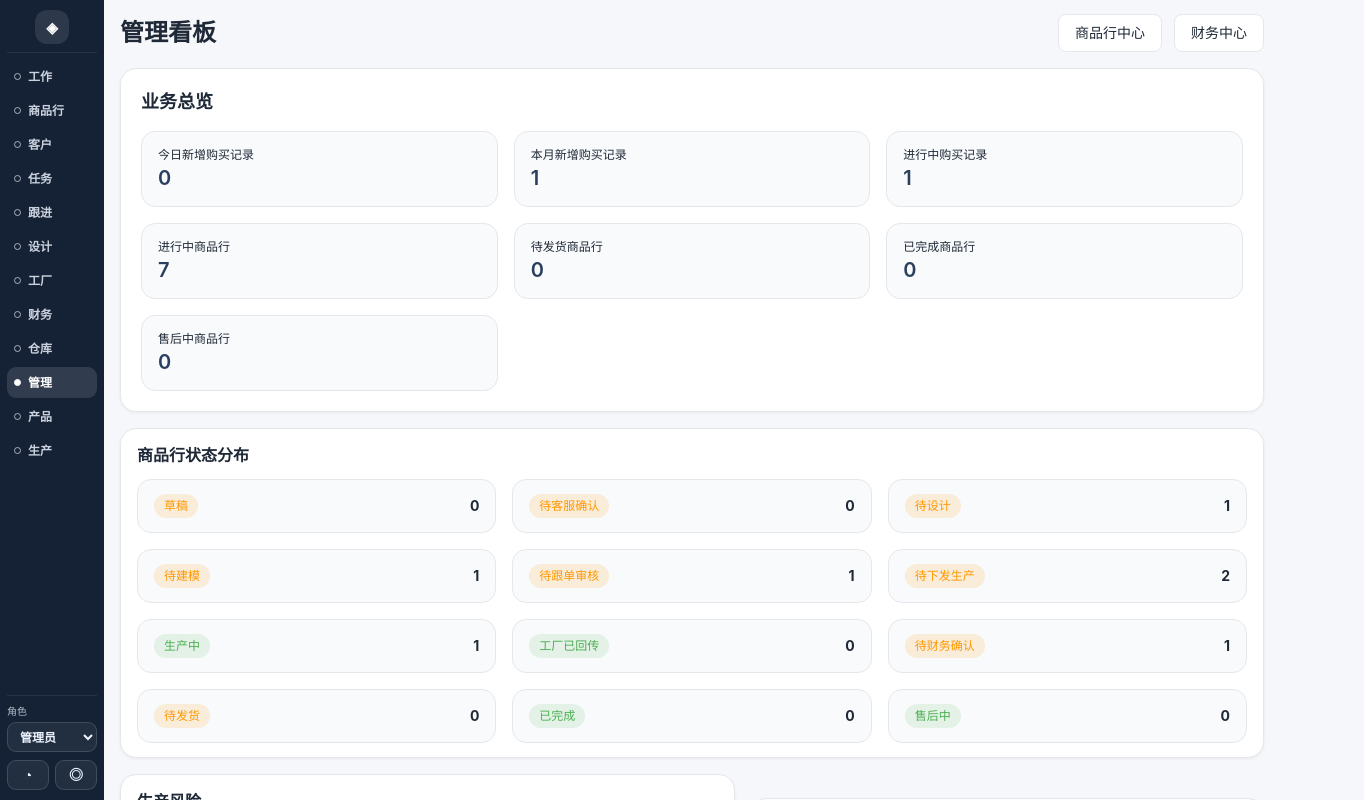
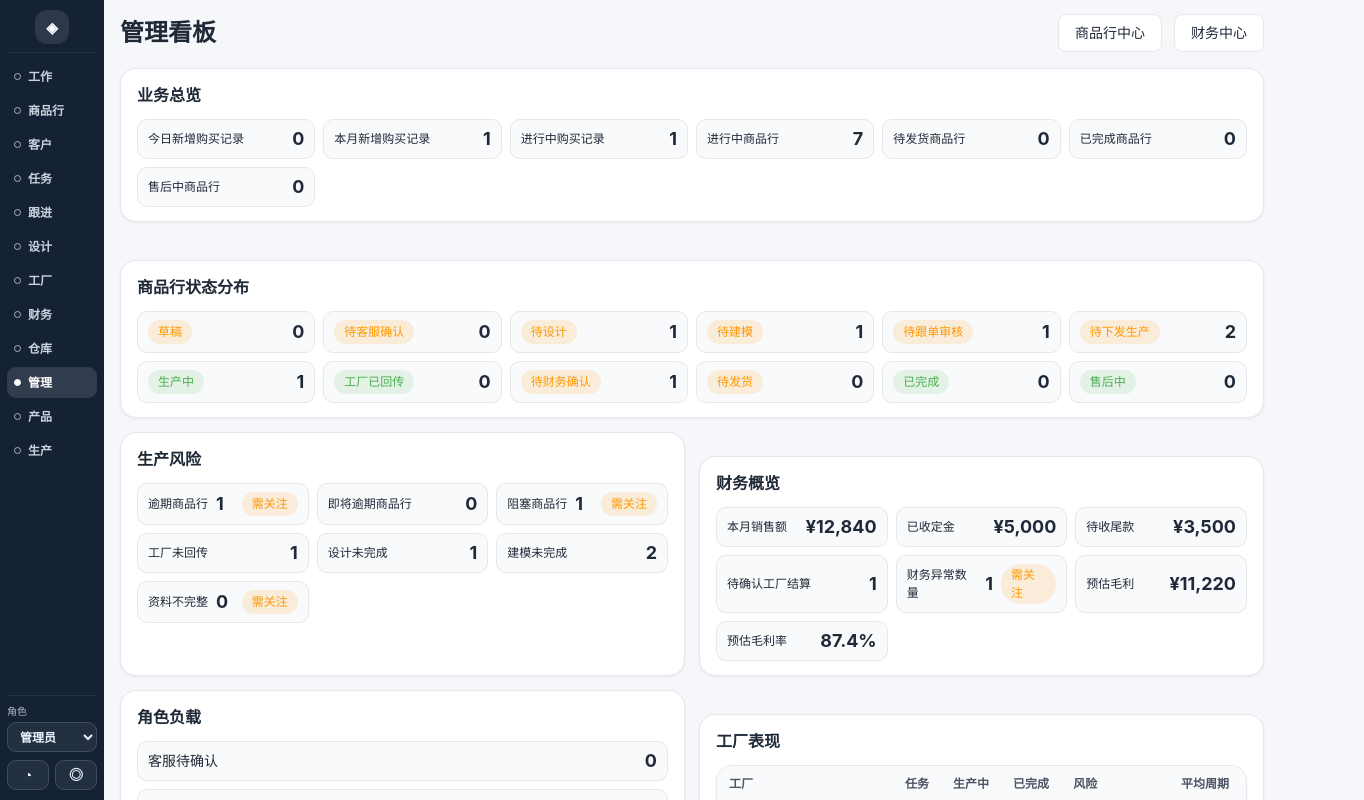
Before and after one commit to lulichao1991/erp2, a React (Vite) app: page /management in a window 1280 px wide. Shown: the top 800 px of the page, 1364 px wide, since content can reach past the window. Built offline with nearby package versions, Linux system fonts and the light colour scheme.

Commit message:
fix: tighten role workbench review layouts

```diff
--- a/src/pages/management/ManagementDashboardPage.tsx
+++ b/src/pages/management/ManagementDashboardPage.tsx
@@ -1,5 +1,5 @@
 import { Link } from 'react-router-dom'
-import { PageContainer, PageHeader, RiskTag, SectionCard, StatusTag, SummaryCard } from '@/components/common'
+import { PageContainer, PageHeader, RiskTag, SectionCard, StatusTag } from '@/components/common'
 import { useAppData } from '@/hooks/useAppData'
 import { buildManagementDashboardMetrics } from '@/services/management/managementDashboard'
 
@@ -9,6 +9,33 @@ const formatPercent = (value?: number) => `${value ?? 0}%`
 export const ManagementDashboardPage = () => {
   const { purchases, orderLines } = useAppData()
   const metrics = buildManagementDashboardMetrics(purchases, orderLines)
+  const businessMetrics = [
+    { label: '今日新增购买记录', value: metrics.businessOverview.todayPurchaseCount },
+    { label: '本月新增购买记录', value: metrics.businessOverview.monthPurchaseCount },
+    { label: '进行中购买记录', value: metrics.businessOverview.activePurchaseCount },
+    { label: '进行中商品行', value: metrics.businessOverview.activeOrderLineCount },
+    { label: '待发货商品行', value: metrics.businessOverview.readyToShipLineCount },
+    { label: '已完成商品行', value: metrics.businessOverview.completedLineCount },
+    { label: '售后中商品行', value: metrics.businessOverview.afterSalesLineCount }
+  ]
+  const riskMetrics = [
+    { label: '逾期商品行', value: metrics.productionRisks.overdueCount, danger: true },
+    { label: '即将逾期商品行', value: metrics.productionRisks.dueSoonCount },
+    { label: '阻塞商品行', value: metrics.productionRisks.blockedCount, danger: true },
+    { label: '工厂未回传', value: metrics.productionRisks.pendingFactoryReturnCount },
+    { label: '设计未完成', value: metrics.productionRisks.designIncompleteCount },
+    { label: '建模未完成', value: metrics.productionRisks.modelingIncompleteCount },
+    { label: '资料不完整', value: metrics.productionRisks.incompleteInfoCount, danger: true }
+  ]
+  const financeMetrics = [
+    { label: '本月销售额', value: formatCurrency(metrics.financeOverview.monthlySalesAmount) },
+    { label: '已收定金', value: formatCurrency(metrics.financeOverview.confirmedDepositAmount) },
+    { label: '待收尾款', value: formatCurrency(metrics.financeOverview.pendingBalanceAmount) },
+    { label: '待确认工厂结算', value: metrics.financeOverview.pendingFactorySettlementCount },
+    { label: '财务异常数量', value: metrics.financeOverview.financeAbnormalCount, danger: true },
+    { label: '预估毛利', value: formatCurrency(metrics.financeOverview.estimatedGrossProfit) },
+    { label: '预估毛利率', value: formatPercent(metrics.financeOverview.estimatedGrossProfitRate) }
+  ]
 
   return (
     <PageContainer>
@@ -27,63 +54,37 @@ export const ManagementDashboardPage = () => {
         }
       />
 
-      <div className="stack spacer-top">
-        <SummaryCard title="业务总览">
-          <div className="summary-grid three">
-            <MetricBlock label="今日新增购买记录" value={metrics.businessOverview.todayPurchaseCount} />
-            <MetricBlock label="本月新增购买记录" value={metrics.businessOverview.monthPurchaseCount} />
-            <MetricBlock label="进行中购买记录" value={metrics.businessOverview.activePurchaseCount} />
-            <MetricBlock label="进行中商品行" value={metrics.businessOverview.activeOrderLineCount} />
-            <MetricBlock label="待发货商品行" value={metrics.businessOverview.readyToShipLineCount} />
-            <MetricBlock label="已完成商品行" value={metrics.businessOverview.completedLineCount} />
-            <MetricBlock label="售后中商品行" value={metrics.businessOverview.afterSalesLineCount} />
-          </div>
-        </SummaryCard>
+      <div className="stack spacer-top management-dashboard">
+        <SectionCard title="业务总览" className="compact-card management-panel">
+          <CompactMetricGrid items={businessMetrics} />
+        </SectionCard>
 
-        <SectionCard title="商品行状态分布" className="compact-card">
-          <div className="summary-grid three">
+        <SectionCard title="商品行状态分布" className="compact-card management-panel">
+          <div className="management-status-grid">
             {metrics.statusDistribution.map((item) => (
-              <div key={item.status} className="subtle-panel">
-                <div className="row wrap" style={{ justifyContent: 'space-between' }}>
-                  <StatusTag value={item.label} />
-                  <strong>{item.count}</strong>
-                </div>
+              <div key={item.status} className="management-status-item">
+                <StatusTag value={item.label} />
+                <strong>{item.count}</strong>
               </div>
             ))}
           </div>
         </SectionCard>
 
-        <div className="summary-grid two">
-          <SectionCard title="生产风险" className="compact-card">
-            <div className="summary-grid two">
-              <MetricBlock label="逾期商品行" value={metrics.productionRisks.overdueCount} danger />
-              <MetricBlock label="即将逾期商品行" value={metrics.productionRisks.dueSoonCount} />
-              <MetricBlock label="阻塞商品行" value={metrics.productionRisks.blockedCount} danger />
-              <MetricBlock label="工厂未回传" value={metrics.productionRisks.pendingFactoryReturnCount} />
-              <MetricBlock label="设计未完成" value={metrics.productionRisks.designIncompleteCount} />
-              <MetricBlock label="建模未完成" value={metrics.productionRisks.modelingIncompleteCount} />
-              <MetricBlock label="资料不完整" value={metrics.productionRisks.incompleteInfoCount} danger />
-            </div>
+        <div className="management-two-column">
+          <SectionCard title="生产风险" className="compact-card management-panel">
+            <CompactMetricGrid items={riskMetrics} />
           </SectionCard>
 
-          <SectionCard title="财务概览" className="compact-card">
-            <div className="summary-grid two">
-              <MetricBlock label="本月销售额" value={formatCurrency(metrics.financeOverview.monthlySalesAmount)} />
-              <MetricBlock label="已收定金" value={formatCurrency(metrics.financeOverview.confirmedDepositAmount)} />
-              <MetricBlock label="待收尾款" value={formatCurrency(metrics.financeOverview.pendingBalanceAmount)} />
-              <MetricBlock label="待确认工厂结算" value={metrics.financeOverview.pendingFactorySettlementCount} />
-              <MetricBlock label="财务异常数量" value={metrics.financeOverview.financeAbnormalCount} danger />
-              <MetricBlock label="预估毛利" value={formatCurrency(metrics.financeOverview.estimatedGrossProfit)} />
-              <MetricBlock label="预估毛利率" value={formatPercent(metrics.financeOverview.estimatedGrossProfitRate)} />
-            </div>
+          <SectionCard title="财务概览" className="compact-card management-panel">
+            <CompactMetricGrid items={financeMetrics} />
           </SectionCard>
         </div>
 
-        <div className="summary-grid two">
-          <SectionCard title="角色负载" className="compact-card">
-            <div className="stack">
+        <div className="management-two-column">
+          <SectionCard title="角色负载" className="compact-card management-panel">
+            <div className="management-list">
               {metrics.roleWorkload.map((item) => (
-                <div key={item.role} className="subtle-panel row wrap" style={{ justifyContent: 'space-between' }}>
+                <div key={item.role} className="management-list-row">
                   <span>{item.role}</span>
                   <strong>{item.count}</strong>
                 </div>
@@ -91,9 +92,9 @@ export const ManagementDashboardPage = () => {
             </div>
           </SectionCard>
 
-          <SectionCard title="工厂表现" className="compact-card">
-            <div className="table-shell">
-              <table className="table">
+          <SectionCard title="工厂表现" className="compact-card management-panel">
+            <div className="table-shell management-factory-table">
+              <table className="table compact-table">
                 <thead>
                   <tr>
                     <th>工厂</th>
@@ -132,9 +133,17 @@ export const ManagementDashboardPage = () => {
 }
 
 const MetricBlock = ({ label, value, danger = false }: { label: string; value: string | number; danger?: boolean }) => (
-  <div className="subtle-panel">
+  <div className="management-metric-item">
     <div className="text-caption">{label}</div>
-    <div className="quote-value">{value}</div>
+    <strong>{value}</strong>
     {danger ? <RiskTag value="需关注" /> : null}
   </div>
 )
+
+const CompactMetricGrid = ({ items }: { items: Array<{ label: string; value: string | number; danger?: boolean }> }) => (
+  <div className="management-metric-grid">
+    {items.map((item) => (
+      <MetricBlock key={item.label} label={item.label} value={item.value} danger={item.danger} />
+    ))}
+  </div>
+)
--- a/src/styles/globals.css
+++ b/src/styles/globals.css
@@ -1188,6 +1188,13 @@ button.stat-card {
   gap: 10px;
 }
 
+.factory-return-panel-header {
+  display: flex;
+  align-items: center;
+  justify-content: space-between;
+  gap: 8px;
+}
+
 .factory-return-grid {
   display: grid;
   grid-template-columns: repeat(3, minmax(0, 1fr));
@@ -1201,13 +1208,110 @@ button.stat-card {
 .factory-return-summary {
   display: flex;
   flex-direction: column;
-  gap: 4px;
-  min-height: 74px;
+  gap: 8px;
+  min-height: 92px;
   justify-content: center;
   padding: 12px 14px;
   border: 1px dashed var(--color-border-strong);
   border-radius: 12px;
   background: var(--color-bg-subtle);
+}
+
+.factory-return-summary .button {
+  align-self: flex-start;
+}
+
+.management-dashboard {
+  gap: 14px;
+}
+
+.management-panel {
+  box-shadow: var(--shadow-card);
+}
+
+.management-panel .section-card-header {
+  margin-bottom: 10px;
+}
+
+.management-metric-grid,
+.management-status-grid {
+  display: grid;
+  grid-template-columns: repeat(auto-fit, minmax(170px, 1fr));
+  gap: 8px;
+}
+
+.management-metric-item,
+.management-status-item,
+.management-list-row {
+  display: flex;
+  align-items: center;
+  justify-content: space-between;
+  gap: 8px;
+  min-height: 40px;
+  padding: 8px 10px;
+  border: 1px solid var(--color-border-default);
+  border-radius: 10px;
+  background: var(--color-bg-subtle);
+}
+
+.management-metric-item strong,
+.management-status-item strong,
+.management-list-row strong {
+  font-size: 18px;
+  line-height: 1.2;
+}
+
+.management-metric-item .tag {
+  margin-left: auto;
+}
+
+.management-two-column {
+  display: grid;
+  grid-template-columns: repeat(2, minmax(0, 1fr));
+  gap: 14px;
+}
+
+.management-list {
+  display: grid;
+  gap: 8px;
+}
+
+.management-factory-table .table th,
+.management-factory-table .table td,
+.compact-table th,
+.compact-table td {
+  padding: 9px 12px;
+}
+
+.order-line-filter-card {
+  padding-block: 12px;
+}
+
+.order-line-filter-card .section-card-header {
+  margin-bottom: 8px;
+}
+
+.order-line-filter-strip {
+  display: flex;
+  gap: 8px;
+  overflow-x: auto;
+  padding-bottom: 4px;
+}
+
+.order-line-filter-strip .button {
+  flex: 0 0 auto;
+}
+
+.order-line-filter-primary {
+  display: grid;
+  grid-template-columns: minmax(320px, 1fr) minmax(180px, 240px);
+  gap: 12px;
+  align-items: end;
+  margin-top: 8px;
+}
+
+.order-line-filter-advanced {
+  margin-top: 12px;
 }
 
 .card-grid {
@@ -2206,6 +2310,7 @@ button.stat-card {
   .summary-grid.four,
   .summary-grid.three,
   .summary-grid.two,
+  .management-two-column,
   .info-grid.three,
   .info-grid.two,
   .order-summary-inline-meta,
@@ -2264,6 +2369,10 @@ button.stat-card {
   .production-plan-filter-keyword {
     grid-column: span 1;
   }
+
+  .order-line-filter-primary {
+    grid-template-columns: minmax(0, 1fr);
+  }
 }
 
 @media (max-width: 960px) {
@@ -2297,6 +2406,7 @@ button.stat-card {
   .summary-grid.four,
   .summary-grid.three,
   .summary-grid.two,
+  .management-two-column,
   .info-grid.three,
   .info-grid.two,
   .order-summary-inline-meta,
```
Also changed, not shown: src/components/business/orderLine/index.tsx (+20 -4 lines), src/pages/factory/FactoryTaskCenterPage.tsx (+27 -4 lines), 1 other file (tests, documents, lock files or other folders).
